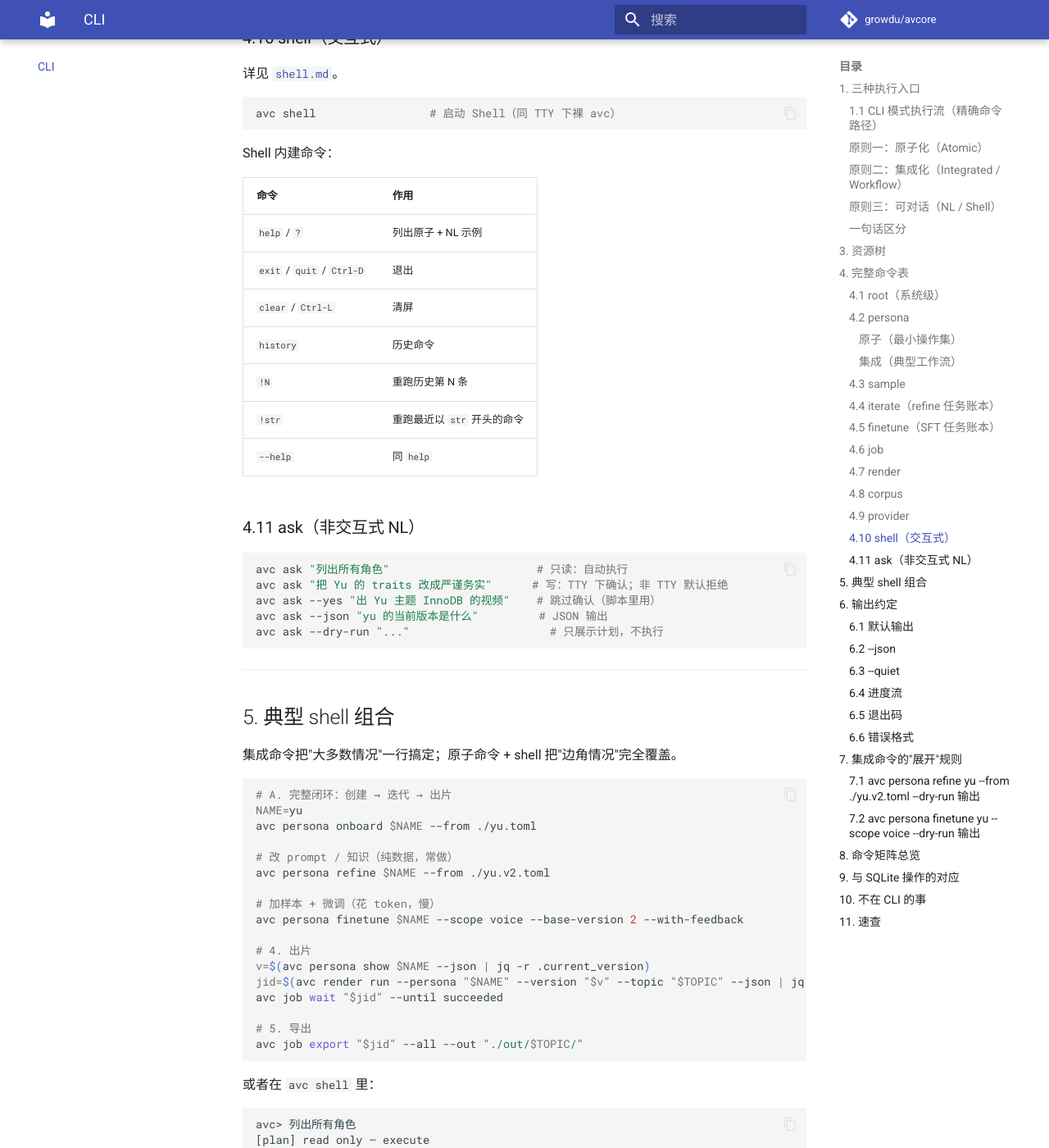
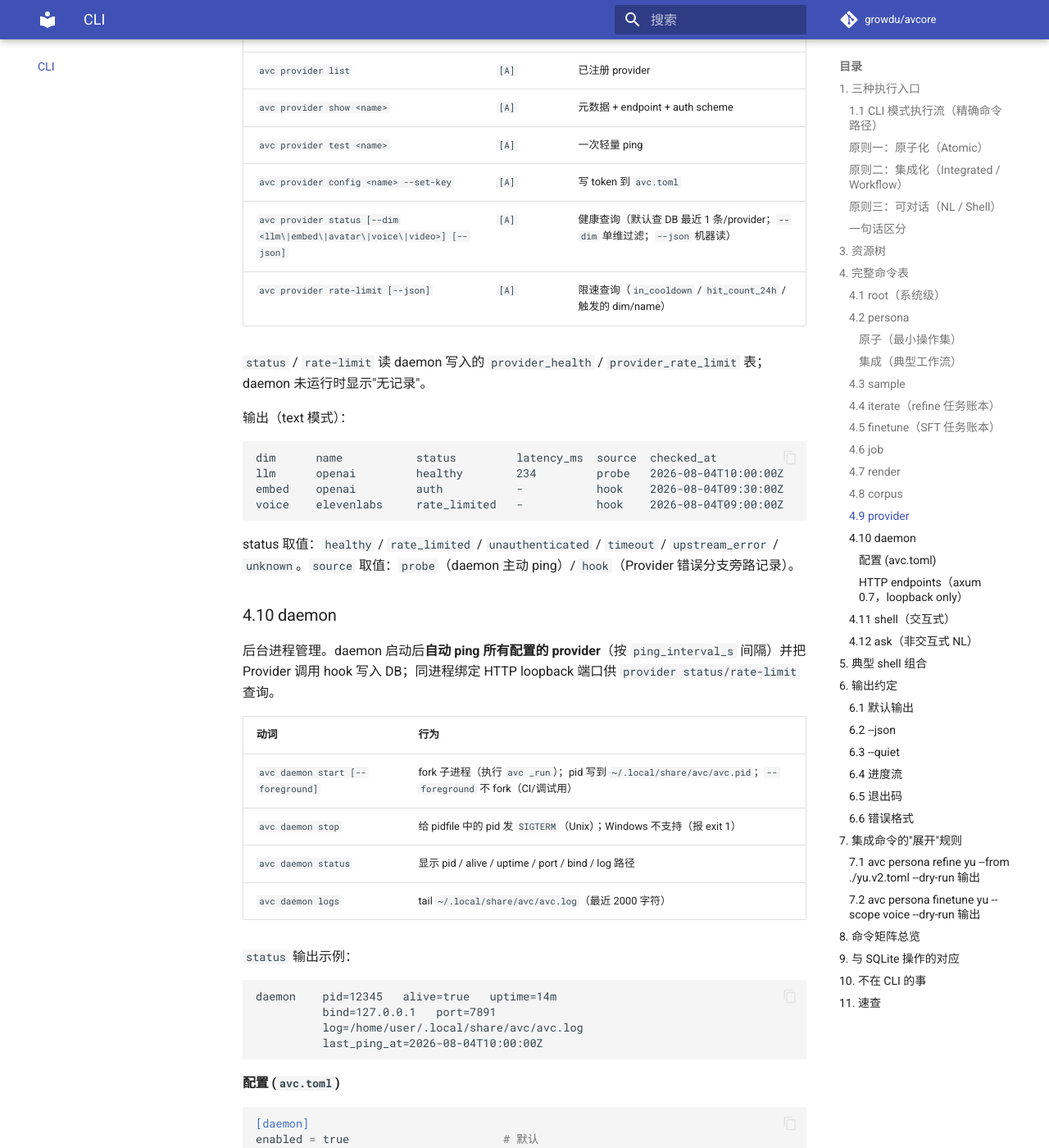
Before and after one commit to growdu/avcore, an MkDocs documentation site: the page built from docs/cli.md, in a window 1280 px wide and 1400 px high, scrolled down 7987 px. Shown: the whole window at 82% size. Built offline with MkDocs 1.6.1 and Material for MkDocs 9.7.7, drawn with Linux system fonts in a browser that asks for light colours; comment, search, counter and statistics services are not loaded; some of the changed text lies outside the part shown.

Commit message:
docs: daemon + provider status CLI documentation

````diff
--- a/docs/cli.md
+++ b/docs/cli.md
@@ -91,7 +91,8 @@ avc
 ├── job         渲染任务账本
 ├── render      出片工作流
 ├── corpus      知识语料
-├── provider    Provider 注册与诊断
+├── daemon      后台守护进程（start/stop/status/logs）
+├── provider    Provider 注册、诊断、健康、限速
 ├── shell       进入交互式 Shell（也可由 TTY 下裸 `avc` 触发）
 └── ask         非交互式自然语言执行（avc ask "..."）
 ```
@@ -179,9 +180,12 @@ avc
 
 | 命令 | 类型 | 作用 |
 |------|------|------|
-| `avc finetune start <persona> --scope ... --base-version <v> [--threshold <n>]` | `[A]` | 启动 finetune 任务 |
+| `avc finetune start <persona> --scope ... --base-version <v> [--threshold <n>]` | `[A]` | 启动 finetune 任务（建 fj 行 + 预占 target_version） |
+| `avc finetune run <fj_id> [--embed <name>]` | `[A]` | 端到端：拉 samples → 调 vendor CLI SFT → 算 voice drift → publish/rollback |
+| `avc finetune drift eval <fj_id> [--embed <name>]` | `[A]` | 只算 drift，不动 fj.status（与 run 配套的可观测 verb） |
 | `avc finetune list --persona <n>` | `[A]` | 列出该 persona 的 finetune 任务 |
 | `avc finetune show <id>` | `[A]` | 任务详情 |
+| `avc finetune publish <id> --passed\|--failed` | `[A]` | 测试用：手动 publish（不走真 SFT 也不调 Provider） |
 | `avc finetune report <id> --json` | `[A]` | drift_report_json 结构化输出 |
 | `avc finetune cancel <id>` | `[A]` | 取消 queued / running |
 
@@ -193,7 +197,8 @@ avc
 | `avc job show <id> [--watch]` | `[A]` | 任务详情 |
 | `avc job wait <id> --until <status>` | `[A]` | 阻塞到目标状态 |
 | `avc job cancel <id>` | `[A]` | 取消 |
-| `avc job export <id> --all\|--kind <k> --out <dir>` | `[A]` | 拷 BLOB 到 FS |
+| `avc job export <id> --out <dir>` | `[A]` | 拷 BLOB 到本地 FS（`<kind>__<name>__<id>.bin`） |
+| `avc job export <id> --target s3://bucket/prefix/` | `[A]` | 走 `[export.s3].upload_cmd` 模板（默认 `aws s3 cp`）上传每个 artifact；`--out` 和 `--target` 互斥 |
 | `avc job feedback <id> --looks_unlike` | `[A]` | 把"不像"标记写入 `persona_samples(kind=feedback)` |
 
 ### 4.7 render
@@ -233,8 +238,70 @@ avc render pack --persona yu --topics-file ./daily_topics.txt
 | `avc provider show <name>` | `[A]` | 元数据 + endpoint + auth scheme |
 | `avc provider test <name>` | `[A]` | 一次轻量 ping |
 | `avc provider config <name> --set-key` | `[A]` | 写 token 到 `avc.toml` |
+| `avc provider status [--dim <llm\|embed\|avatar\|voice\|video>] [--json]` | `[A]` | 健康查询（默认查 DB 最近 1 条/provider；`--dim` 单维过滤；`--json` 机器读） |
+| `avc provider rate-limit [--json]` | `[A]` | 限速查询（`in_cooldown` / `hit_count_24h` / 触发的 dim/name） |
 
-### 4.10 shell（交互式）
+`status` / `rate-limit` 读 daemon 写入的 `provider_health` / `provider_rate_limit` 表；
+daemon 未运行时显示"无记录"。
+
+输出（text 模式）：
+
+```
+dim      name           status         latency_ms  source  checked_at
+llm      openai         healthy        234         probe   2026-08-04T10:00:00Z
+embed    openai         auth           -           hook    2026-08-04T09:30:00Z
+voice    elevenlabs     rate_limited   -           hook    2026-08-04T09:00:00Z
+```
+
+status 取值：`healthy` / `rate_limited` / `unauthenticated` / `timeout` /
+`upstream_error` / `unknown`。`source` 取值：`probe`（daemon 主动 ping）/
+`hook`（Provider 错误分支旁路记录）。
+
+### 4.10 daemon
+
+后台进程管理。daemon 启动后**自动 ping 所有配置的 provider**（按
+`ping_interval_s` 间隔）并把 Provider 调用 hook 写入 DB；同进程绑定
+HTTP loopback 端口供 `provider status/rate-limit` 查询。
+
+| 动词 | 行为 |
+|------|------|
+| `avc daemon start [--foreground]` | fork 子进程（执行 `avc _run`）；pid 写到 `~/.local/share/avc/avc.pid`；`--foreground` 不 fork（CI/调试用） |
+| `avc daemon stop` | 给 pidfile 中的 pid 发 `SIGTERM`（Unix）；Windows 不支持（报 exit 1） |
+| `avc daemon status` | 显示 pid / alive / uptime / port / bind / log 路径 |
+| `avc daemon logs` | tail `~/.local/share/avc/avc.log`（最近 2000 字符） |
+
+`status` 输出示例：
+
+```
+daemon    pid=12345   alive=true   uptime=14m
+          bind=127.0.0.1   port=7891
+          log=/home/user/.local/share/avc/avc.log
+          last_ping_at=2026-08-04T10:00:00Z
+```
+
+#### 配置 (`avc.toml`)
+
+```toml
+[daemon]
+enabled = true                       # 默认
+port = 7891                          # 默认
+bind = "127.0.0.1"                   # 默认（不允许 0.0.0.0，强校验失败）
+ping_interval_s = 60                 # 默认
+log_level = "info"                   # tracing filter（debug/info/warn/error）
+auto_record_hook = true              # 默认；provider 错误分支旁路是否写 DB
+```
+
+#### HTTP endpoints（axum 0.7，loopback only）
+
+| 端点 | 用途 |
+|------|------|
+| `GET /health/all` | 全 provider 健康快照（JSON） |
+| `GET /limits/all` | 全 provider 限速快照（JSON） |
+| `GET /version` | daemon 元数据（pid / uptime / 配置摘要） |
+
+仅监听 `[daemon].bind`；外部访问需 SSH tunnel，不暴露公网。
+
+### 4.11 shell（交互式）
 
 详见 [`shell.md`](./shell.md)。
 
@@ -254,7 +321,7 @@ Shell 内建命令：
 | `!str` | 重跑最近以 `str` 开头的命令 |
 | `--help` | 同 `help` |
 
-### 4.11 ask（非交互式 NL）
+### 4.12 ask（非交互式 NL）
 
 ```bash
 avc ask "列出所有角色"                      # 只读：自动执行
@@ -416,6 +483,7 @@ plan (no changes made):
                          atomic        integrated
                     ───────────────  ──────────────
 root                init/verify/...   doctor/prune/config
+daemon              start/stop/status/logs               ← Phase 3
 persona             create           onboard
                     attach-*         refine          ← 80% 路径（纯数据）
                     set-traits/...   finetune        ← 少数路径（调 SFT）
@@ -429,16 +497,17 @@ job                 list/show/wait/cancel/export/feedback
 render              script/video     run / pack
 corpus              create/chunks/search/attach/detach/reindex
 provider            list/show/test/config
+                    status/rate-limit                   ← Phase 3
 shell                                 shell           ← 交互入口
 ask                                   ask             ← 非交互 NL
 ```
 
 合计：
 
-- 原子：**约 50** 条
+- 原子：**约 56** 条（daemon 4 + provider status/rate-limit 2）
 - 集成（不含 shell / ask）：**约 9** 条
 - shell / ask：**2** 条入口
-- 总计：**约 61** 条
+- 总计：**约 67** 条
 
 ---
 
@@ -459,6 +528,11 @@ ask                                   ask             ← 非交互 NL
 | `sample add` | `INSERT persona_samples` |
 | `job feedback` | `INSERT persona_samples(kind='feedback')` |
 | `job export` | `SELECT content FROM artifacts WHERE ...` |
+| `daemon start` | fork + write `daemon_meta` row（pid / bind / port） |
+| `daemon stop` | read pidfile + `SIGTERM` + clear `daemon_meta` |
+| `daemon _run` (internal) | PingLoop: `INSERT/UPSERT provider_health` each tick；hook: `INSERT/UPSERT provider_health` & `provider_rate_limit` on Provider error |
+| `provider status` | `SELECT … FROM provider_health ORDER BY checked_at DESC LIMIT 1 [WHERE dim=?]` |
+| `provider rate-limit` | `SELECT … FROM provider_rate_limit WHERE in_cooldown=1 OR hit_count_24h > 0` |
 
 > 集成命令是 `BEGIN; ... COMMIT;` 内多步原子。失败 → `ROLLBACK`，状态不变。
 
@@ -505,6 +579,14 @@ sqlite3 ~/.local/share/avc/avc.db ".schema persona_versions"
 
 # 强制回滚到 v1
 avc persona promote yu --to 1
+
+# daemon + provider 健康（Phase 3）
+avc daemon start
+avc provider status                 # 看最近一次 ping
+avc provider status --dim llm --json
+avc provider rate-limit             # 限速状态
+curl -s http://127.0.0.1:7891/health/all | jq
+avc daemon stop
 ```
 
 完整 Shell 设计见 [`shell.md`](./shell.md)。
````
Also changed, not shown: CHANGELOG.md (+159 -4 lines).
